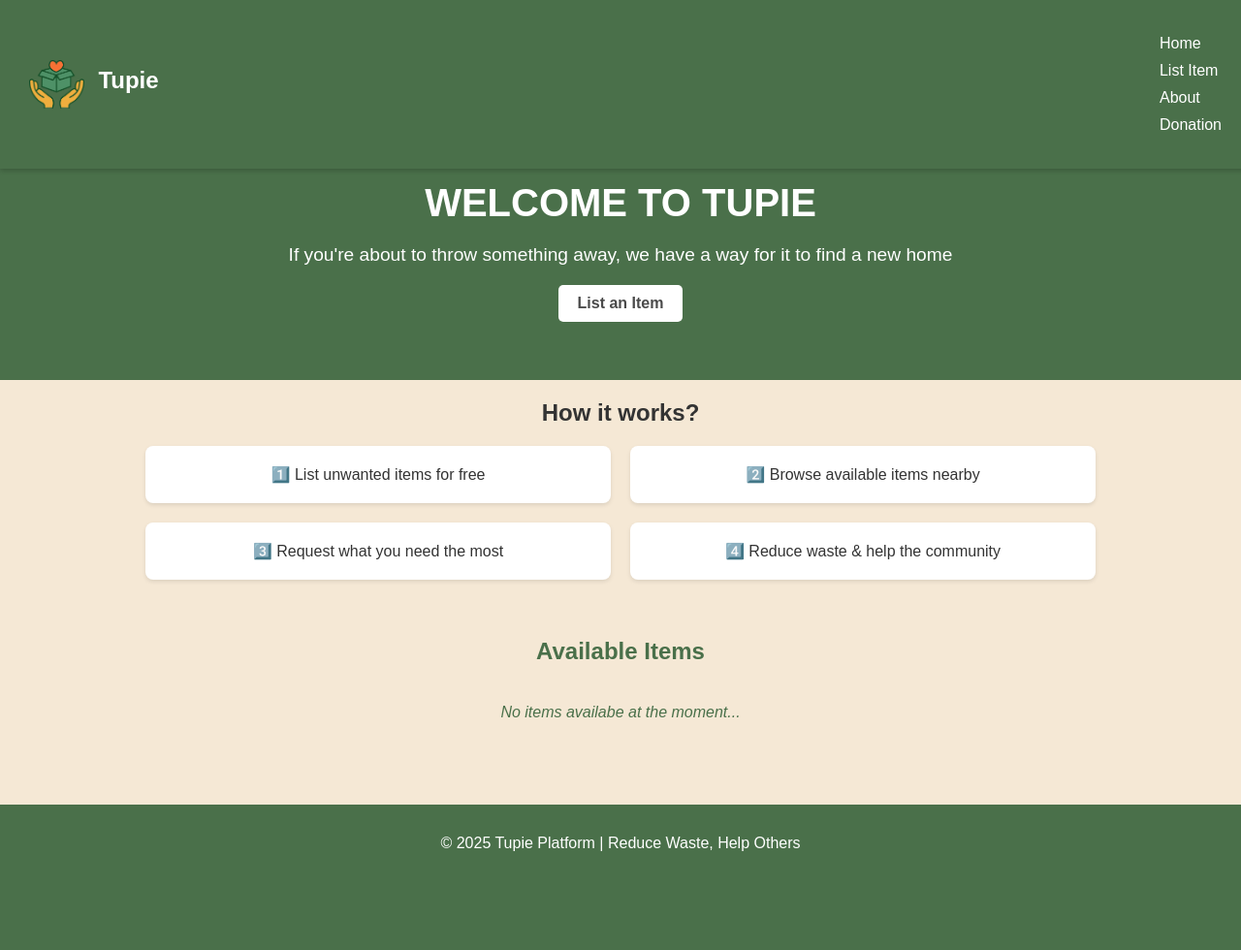
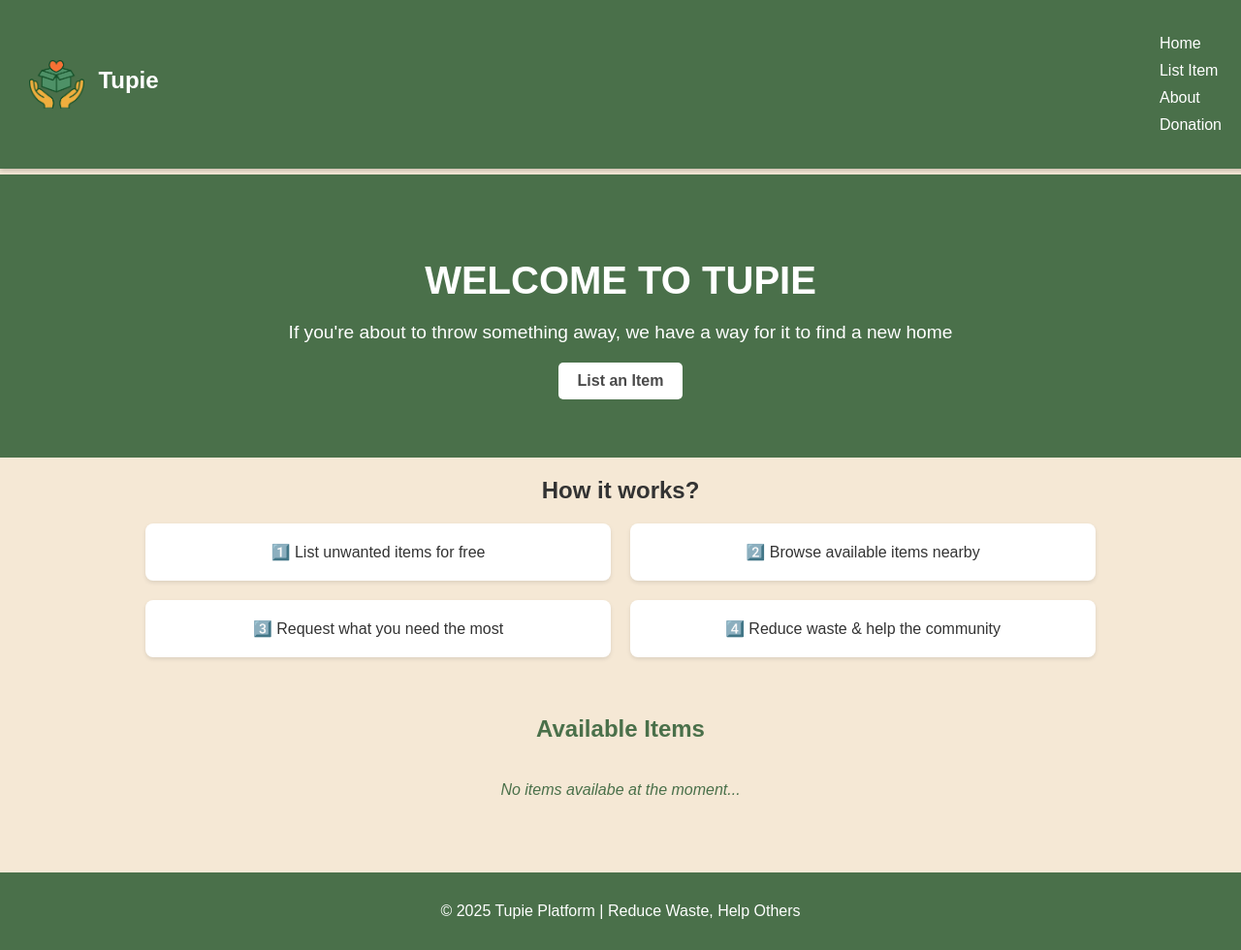
Before and after one commit to msomea/tupie, a Django app: page / in a window 1280 px wide. Shown: the whole page at 97% size. Before the commit the page ends 878 px from the top, so only its background shows below. Run offline with Django 5.2, Linux system fonts and the light colour scheme; data that the repository does not hold is empty.

Commit message:
Made footer always stick to bottom with flexbox layout

```diff
--- a/tupie_app/static/tupie_app/css/style.css
+++ b/tupie_app/static/tupie_app/css/style.css
@@ -1,12 +1,33 @@
 /* Globar Styles */
 
-body {
+html, body {
+    height: 100%;
+    margin: 0;
+    padding-top: 90px; /* Space for fixed navbar */
+    text-align: center;
     font-family: Arial, sans-serif;
+}
+body{
     background: #F5e8d5;
     color: #333;
-    margin: 0;
-    padding-top: 100px; /* Space for fixed navbar */
-    text-align: center;
+}
+:target::before {
+    content: "";
+    display: block;
+    height: 90px; /* same as navbar height */
+    margin-top: -100px;
+}
+
+/* Flex layout*/
+.page-wrapper {
+    display: flex;
+    flex-direction: column;
+    min-height: 100vh;
+}
+
+/* Main content */
+.content {
+    flex: 1;
 }
 
 /* Navbar */
@@ -187,5 +208,5 @@ footer {
     color: white;
     padding: 15px;
     text-align: center;
-    margin-top: 30px;
+    margin-top: 20px;
 }
--- a/tupie_app/templates/tupie_app/about.html
+++ b/tupie_app/templates/tupie_app/about.html
@@ -1,5 +1,4 @@
 {% extends 'tupie_app/base.html' %}
-
 {% load static %}
 
 {% block title %}About - Tupie{% endblock %}
--- a/tupie_app/templates/tupie_app/base.html
+++ b/tupie_app/templates/tupie_app/base.html
@@ -9,13 +9,14 @@
     <link rel="icon" href="{% static 'tupie_app/media/images/favicon.ico' %}" type="image/png">
 </head>
 <body>
-
+    <div class="page-wrapper">
     {% include 'tupie_app/navbar.html' %}
 
-    <main>
+    <main class="content">
         {% block content %}{% endblock %}
     </main>
 
     {% include 'tupie_app/footer.html' %}
+    </div>
 </body>
 </html>
```
